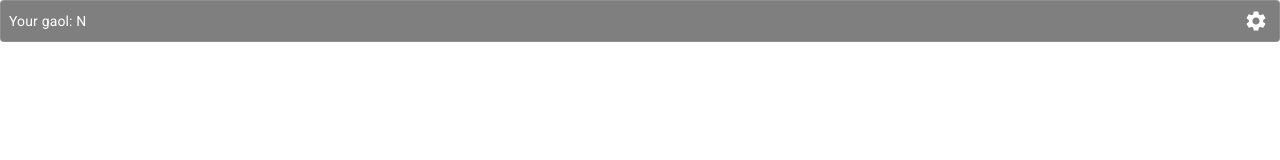
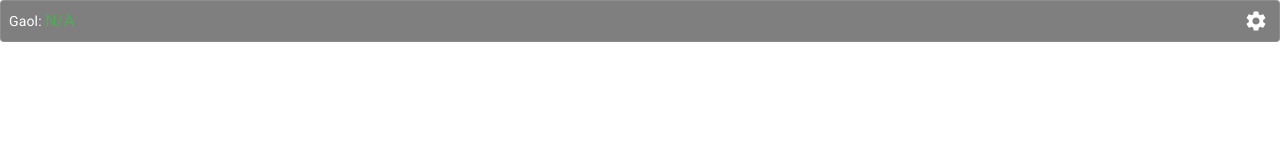
Before and after one commit to supskv/gaol-plugin, a React (Create React App) app: page /#/ in a window 1280 px wide. Shown: the top 160 px of the page. Built offline with nearby package versions, Linux system fonts and the light colour scheme.

Commit message:
update Home page and error message

```diff
--- a/src/components/UI/CharacterRow.js
+++ b/src/components/UI/CharacterRow.js
@@ -10,7 +10,7 @@ const useStyles = makeStyles((theme) => ({
   characterRow: {
     display: 'flex',
     justifyContent: 'space-between',
-    padding: '10px 6px',
+    padding: '7px 6px',
   },
   no: {
     marginRight: '6px',
--- a/src/components/UI/PartyPanel.js
+++ b/src/components/UI/PartyPanel.js
@@ -67,7 +67,9 @@ function PartyPanel() {
 
   const newMemberHandle = () => {
     handleMenuClose()
-    setPlayers(prev => [...prev, ""])
+    if (players.length < Config.party.max.fullParty) {
+      setPlayers(prev => [...prev, ""])
+    }
   }
 
   const removeMemberHandle = (i) => {
@@ -156,10 +158,21 @@ function PartyPanel() {
     setIsReset(prev => !prev)
   }
 
+  const getPartyType = () => {
+    const { fullParty, lightParty } = Config.party.max
+    const n = players.length
+    if (n === fullParty) {
+      return "FP"
+    } else if (n >= 2) {
+      return "LP"
+    }
+    return ""
+  }
 
+  const partyType = getPartyType()
   const classes = useStyles();
   const menuList = [
-    { title: 'New', icon: <LibraryAddIcon fontSize="small" />, action: newMemberHandle },
+    { title: 'New', icon: <LibraryAddIcon fontSize="small" />, action: newMemberHandle, disabled: players.length >= Config.party.max.fullParty },
     { title: 'Import', icon: <BackupIcon fontSize="small" />, action: onCLickImport },
     { title: 'Export', icon: <GetAppIcon fontSize="small" />, action: onClickExport, disabled: true, display: true },
   ]
@@ -173,7 +186,10 @@ function PartyPanel() {
               <MoreVertIcon />
             </IconButton>
           }
-          title="Party Member List"
+          title={`Party Member List`}
+          titleTypographyProps={{
+            variant: 'h6',
+          }}
           subheader="The ones who are suffering in UwU."
         />
         <Menu
--- a/src/components/overlay/OverlayContext.js
+++ b/src/components/overlay/OverlayContext.js
@@ -13,6 +13,7 @@ const Overlay = ({ children }) => {
     const meiRef = useRef(mei)
     const [order, setOrder] = useState(0)
     const [countMatch, setCountMatch] = useState(3)
+    const [errMsg, setErrMsg] = useState('')
 
     useEffect(() => {
         fetchUserConfig()
@@ -46,18 +47,31 @@ const Overlay = ({ children }) => {
         meiRef.current = userGaolConfig.meIndex
     }
 
+    /**
+     *
+     * Raw line examples:
+     * 15|4001641A|Titan|2B6C|Rock Throw|10334A83|Windie Likesakiii|0|0|0|0|0|0|0|0|0|0|0|0|0|0|0|0|42891|50096|9336|10000|0|1000|97.37081|113.451|-0.01279504|-3.055689|2675710|4476950|0|10000|0|1000|113.7886|86.21142|-1.378858E-12|-0.7854581|00008C59|0
+     * 15|4001641B|Titan|2B6C|Rock Throw|10264B3D|Anger Shana|0|0|0|0|0|0|0|0|0|0|0|0|0|0|0|0|75033|75033|10000|10000|0|1000|96.35912|113.5649|-0.002290758|3.081287|2675710|4476950|0|10000|0|1000|116.7683|99.91648|-8.35191E-15|-1.48065|00008C5A|0
+     * 15|40016420|Titan|2B6B|Rock Throw|1032B65A|Zengoku Mustard|0|0|0|0|0|0|0|0|0|0|0|0|0|0|0|0|45764|54967|10000|10000|0|1000|96.73949|114.1539|-0.001052974|-1.584579|3155300|4607480|10000|10000|0|1000|100|86|-1.4E-12|-4.792213E-05|00008C5B|0
+     * @param {*} param0 data
+     * @returns false | void
+     */
     const gaolHandle = async ({ data }) => {
         const rawLine = data.rawLine
-        const { isGaolLog, getPlayerFromRaw } = OverlayPlugin
+        const { isGaolLog, getNameFromRaw, getPlayerFromRaw } = OverlayPlugin
         if (!isGaolLog(rawLine)) return
 
         // fix players not update
         // note: callback to context didn't work.
         await fetchUserConfig()
         const nplayers = playersRef.current
-        const [name, i, isFound] = getPlayerFromRaw(nplayers, rawLine)
+        const [i, isFound] = getPlayerFromRaw(nplayers, rawLine)
         if (!isFound) {
             cleanState()
+            const name = getNameFromRaw(rawLine)
+            if (name) {
+                setErrMsg(`${name} isn't in the party.`)
+            }
             return
         }
 
@@ -74,6 +88,7 @@ const Overlay = ({ children }) => {
             // update GUI
             setOrder(isOrderFound ? order : 0)
             cleanState(10) // in 5 sec
+            setErrMsg('')
         }
     }
 
@@ -87,7 +102,7 @@ const Overlay = ({ children }) => {
 
     return (
         <>
-            <OverlayContext.Provider value={{ players, mei, order, fetchUserConfig }}>{children}</OverlayContext.Provider>
+            <OverlayContext.Provider value={{ players, mei, order, fetchUserConfig, errMsg }}>{children}</OverlayContext.Provider>
         </>
     )
 }
--- a/src/config/gaol.js
+++ b/src/config/gaol.js
@@ -2,6 +2,4 @@ export default {
     players: [],
     meIndex: -1,
     countMatch: 3,
-    gaolRegex: /\|(.*)?\|2B6(B|C)\|.*?\|.*?\|/,
-    testRegex: /(.*)?(AQUA_TEST).*?/,
 }
--- a/src/config/index.js
+++ b/src/config/index.js
@@ -1,5 +1,6 @@
 import localForage from "../plugins/localForage"
 import gaol from "./gaol"
+import party from "./party"
 
 export const boostrap = async () => {
     const userGaol = await localForage.getItem('gaol')
@@ -22,3 +23,5 @@ export const updatePlayersNMe = async (players, meIndex) => {
 // export const getConfig = (name, successCallback) => {
 //     localForage.getItem(name, successCallback)
 // }
+
+export { party }
--- /dev/null
+++ b/src/config/party.js
@@ -0,0 +1,7 @@
+
+export default {
+    max: {
+        fullParty: 8,
+        lightParty: 4,
+    }
+}
--- /dev/null
+++ b/src/config/regex.js
@@ -0,0 +1,7 @@
+
+export default {
+    gaolRegex: /\|(.*)?\|2B6(B|C)\|.*?\|.*?\|/,
+    nameRegex: /2B6(B|C)\|.*?\|.*?\|[A-Za-z ]+/,
+    testRegex: /(.*)?(#-135-).*?/,
+    testNameRegex: /#-135-[A-Za-z ]+/
+}
--- a/src/pages/Home.js
+++ b/src/pages/Home.js
@@ -7,7 +7,7 @@ import { Paper, Typography } from '@material-ui/core'
 import { alpha, makeStyles } from '@material-ui/core/styles'
 
 const useStyles = makeStyles((theme) => {
-  console.log(theme)
+  // console.log(theme)
   return {
     root: {
       display: 'flex',
@@ -21,6 +21,12 @@ const useStyles = makeStyles((theme) => {
       display: 'flex',
       flexDirection: 'column',
       justifyContent: 'center',
+    },
+    msg: {
+      fontSize: '9px',
+    },
+    order: {
+      color: theme.palette.success.main,
     },
     paper: {
       padding: theme.spacing(2),
@@ -39,7 +45,7 @@ function Home() {
     let joiner = (querystring.indexOf("?") !== -1) ? "&" : "?"
     querystring = `${querystring}${joiner}`
     let href = window.location.href
-    window.open(`${href}settings`, "", "width=680,height=870,location=no,menubar=yes");
+    window.open(`${href}settings`, "", "width=630,height=870,location=no,menubar=yes");
   }
 
 
@@ -47,8 +53,9 @@ function Home() {
     <Paper className={classes.root} variant="outlined" elevation={3}>
       <div className={classes.msgRoot}>
         <Typography variant="p">
-          Your gaol: {overlay.order || "N"}
+          Gaol: <Typography variant="subtitle1" className={classes.order} display="inline">{overlay.order || "N/A"}</Typography>
         </Typography>
+        <Typography variant="body2" className={classes.msg} color="error">{overlay.errMsg || ''}</Typography>
       </div>
       <div>
         <IconButton aria-label="setting" size="small" onClick={() => openWindowSetting()}>
--- a/src/plugins/overlay/index.js
+++ b/src/plugins/overlay/index.js
@@ -1,7 +1,9 @@
-import DefaultGaolConfig from '../../config/gaol'
+import RegexConfig from '../../config/regex'
 
-const regex = DefaultGaolConfig.gaolRegex
-const regexTest = DefaultGaolConfig.testRegex
+const regex = RegexConfig.gaolRegex
+const regexTest = RegexConfig.testRegex
+const nameRegex = RegexConfig.nameRegex
+const testNameRegex = RegexConfig.testNameRegex
 
 /**
  * Must import Overlay Plugin CDN
@@ -33,7 +35,7 @@ export const isGaolLog = (str) => regex.test(str) || regexTest.test(str)
 
 export const getPlayerFromRaw = (players, rawLine) => {
     const i = players.findIndex(name => rawLine.includes(name))
-    return [players[i], i, i > -1] // player name, index, is found
+    return [i, i > -1] // player name, index, is found
 }
 
 export const getGaolOrderByMe = (me, gaoled) => {
@@ -44,3 +46,16 @@ export const getGaolOrderByMe = (me, gaoled) => {
 }
 
 const sortByASC = (a, b) => a - b
+
+export const getNameFromRaw = (rawLine) => {
+    let match = rawLine.match(nameRegex)
+    let testMatch = rawLine.match(testNameRegex)
+    if (match) {
+        const name = match[0].split('|').pop()
+        return name
+    } else if (testMatch) {
+        const name = testMatch[0].split('-').pop()
+        return name
+    }
+    return null
+}
```
